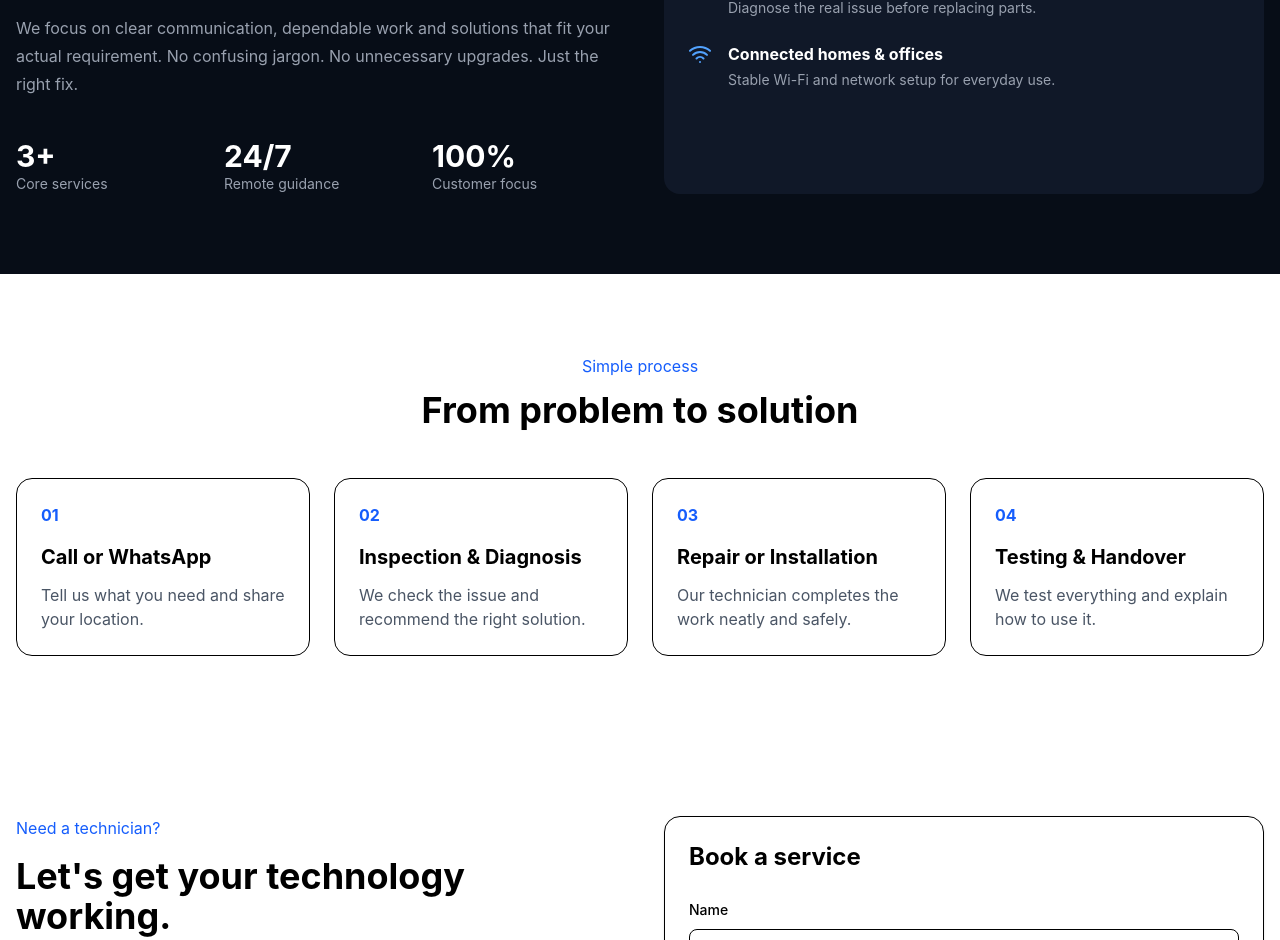
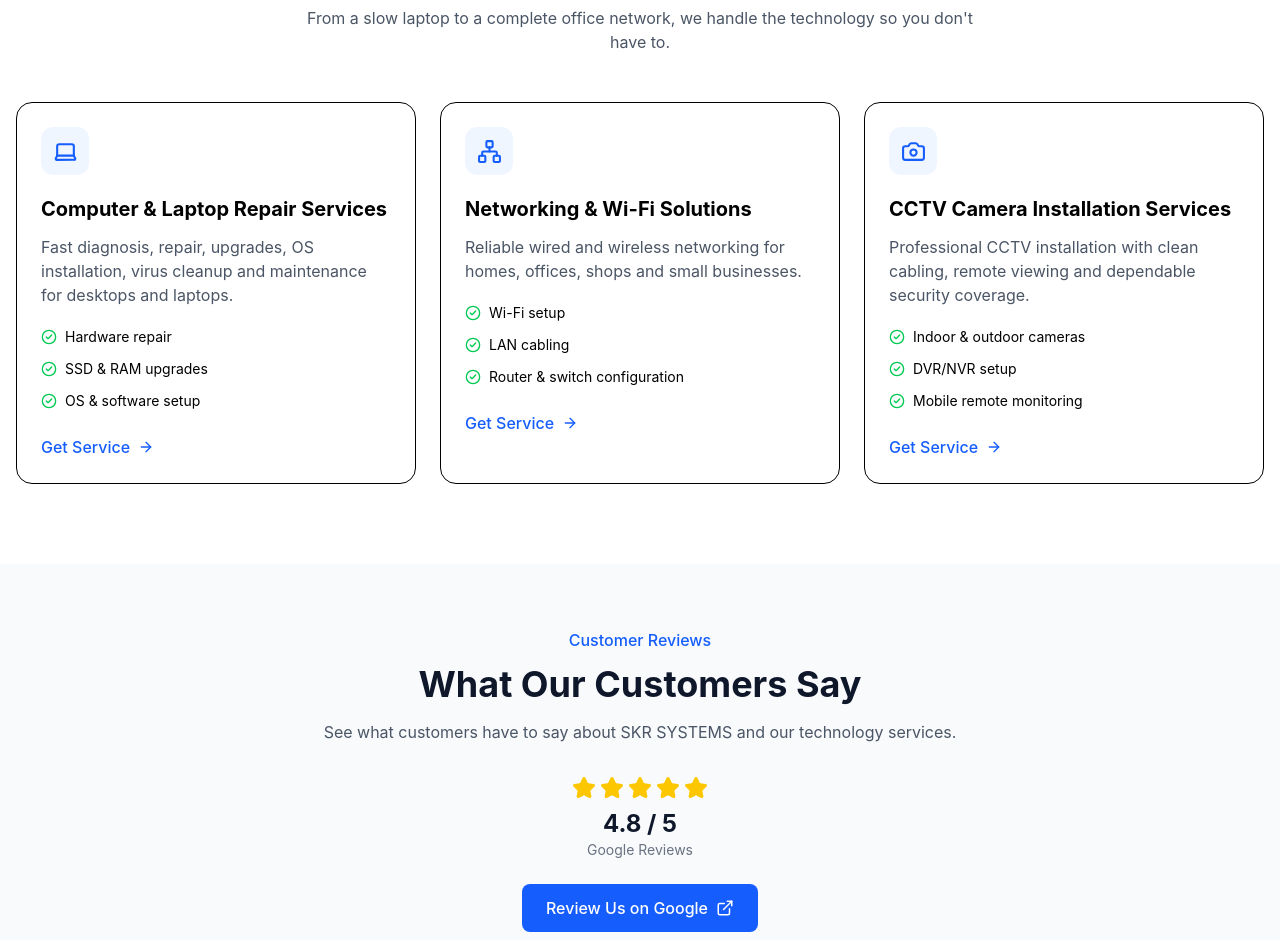
Before and after one commit to DineshSethu001/techCare-Project, a React (Vite) app in the folder techService/: page / in a window 1280 px wide. Shown: the part 1860-2800 px from the top of the page. Built offline with nearby package versions, Linux system fonts and the light colour scheme.

Commit message:
Add local SEO metadata and schema

```diff
--- a/techService/index.html
+++ b/techService/index.html
@@ -2,15 +2,109 @@
 <html lang="en">
   <head>
     <meta charset="UTF-8" />
-    <link rel="icon" type="image/jpeg+xml" href="/favicon.jpeg" />
-    <meta name="viewport" content="width=device-width, initial-scale=1.0" />
+
+    <link rel="icon" type="image/jpeg" href="/favicon.jpeg" />
+
     <meta
-  name="description"
-  content="SKR Systems provides reliable computer, laptop, networking and CCTV installation services."
-/>
-<title>SKR Systems | Computer, Hardware, Networking & CCTV Services in Vellore</title>  </head>
+      name="viewport"
+      content="width=device-width, initial-scale=1.0"
+    />
+
+    <!-- Primary SEO -->
+    <title>
+      SKR Systems | Computer, Hardware, Networking & CCTV Services in Vellore
+    </title>
+
+    <meta
+      name="description"
+      content="SKR SYSTEMS provides computer and laptop repair, hardware upgrades, networking, Wi-Fi, software installation and CCTV camera installation services in Vellore, Tamil Nadu."
+    />
+
+    <meta
+      name="robots"
+      content="index, follow"
+    />
+
+    <link
+      rel="canonical"
+      href="https://tech-care-project-2vrw.vercel.app/"
+    />
+
+    <!-- Open Graph -->
+    <meta
+      property="og:title"
+      content="SKR Systems | Computer, Hardware, Networking & CCTV Services in Vellore"
+    />
+
+    <meta
+      property="og:description"
+      content="Computer and laptop repair, hardware upgrades, networking, Wi-Fi and CCTV installation services in Vellore."
+    />
+
+    <meta
+      property="og:type"
+      content="website"
+    />
+
+    <meta
+      property="og:url"
+      content="https://tech-care-project-2vrw.vercel.app/"
+    />
+
+    <!-- Local Business Structured Data -->
+    <script type="application/ld+json">
+      {
+        "@context": "https://schema.org",
+        "@type": "LocalBusiness",
+        "name": "SKR SYSTEMS",
+        "description": "Computer, laptop, hardware, networking and CCTV installation services in Vellore, Tamil Nadu.",
+        "url": "https://tech-care-project-2vrw.vercel.app/",
+        "telephone": "+919789561762",
+
+        "address": {
+          "@type": "PostalAddress",
+          "streetAddress": "No. 88, Pillaiyar Kovil Street, Virupatchipuram",
+          "addressLocality": "Vellore",
+          "addressRegion": "Tamil Nadu",
+          "postalCode": "632002",
+          "addressCountry": "IN"
+        },
+
+        "areaServed": {
+          "@type": "City",
+          "name": "Vellore"
+        },
+
+        "serviceType": [
+          "Computer Repair",
+          "Laptop Repair",
+          "Computer Cleaning",
+          "Computer Upgrades",
+          "Custom PC Building",
+          "Hardware Installation",
+          "Software Installation",
+          "Windows Installation",
+          "Virus and Malware Removal",
+          "Screen Replacement",
+          "Networking Services",
+          "Wi-Fi Setup",
+          "LAN Installation",
+          "Router Configuration",
+          "Printer Network Setup",
+          "CCTV Camera Installation",
+          "DVR and NVR Setup",
+          "CCTV Maintenance"
+        ]
+      }
+    </script>
+  </head>
+
   <body>
     <div id="root"></div>
-    <script type="module" src="/src/main.jsx"></script>
+
+    <script
+      type="module"
+      src="/src/main.jsx"
+    ></script>
   </body>
 </html>
--- /dev/null
+++ b/techService/src/components/GoogleReviews.jsx
@@ -0,0 +1,65 @@
+import React from "react";
+import { Star, ExternalLink } from "lucide-react";
+
+const GOOGLE_REVIEW_URL = "YOUR_GOOGLE_REVIEW_LINK";
+
+const GoogleReviews = () => {
+  return (
+    <section className="bg-slate-50 py-16">
+      <div className="container mx-auto px-4">
+
+        <div className="mx-auto max-w-2xl text-center">
+
+          <span className="font-medium text-blue-600">
+            Customer Reviews
+          </span>
+
+          <h2 className="mt-3 text-4xl font-bold text-slate-900">
+            What Our Customers Say
+          </h2>
+
+          <p className="mt-4 text-gray-600">
+            See what customers have to say about
+            SKR SYSTEMS and our technology services.
+          </p>
+
+          <div className="mt-8 flex flex-col items-center">
+
+            <div className="flex items-center gap-1">
+              {[1, 2, 3, 4, 5].map((star) => (
+                <Star
+                  key={star}
+                  size={24}
+                  className="fill-yellow-400 text-yellow-400"
+                />
+              ))}
+            </div>
+
+            <p className="mt-2 text-2xl font-bold text-slate-900">
+              4.8 / 5
+            </p>
+
+            <p className="text-sm text-gray-500">
+              Google Reviews
+            </p>
+
+          </div>
+
+          <a
+            href={GOOGLE_REVIEW_URL}
+            target="_blank"
+            rel="noopener noreferrer"
+            className="mt-6 inline-flex items-center gap-2 rounded-lg bg-blue-600 px-6 py-3 font-medium text-white transition hover:bg-blue-700"
+          >
+            Review Us on Google
+            <ExternalLink size={18} />
+          </a>
+
+        </div>
+
+      </div>
+    </section>
+  );
+};
+
+export default GoogleReviews;
--- a/techService/src/pages/Home.jsx
+++ b/techService/src/pages/Home.jsx
@@ -8,7 +8,7 @@ import Process from "../components/Process";
 import Contact from "../components/Contact";
 import Footer from "../components/Footer";
 import FloatingWhatsApp from "../components/FloatingWhatsApp";
-
+import GoogleReviews from "../components/GoogleReviews";
 const Home = () => {
   return (
     <>
@@ -23,6 +23,15 @@ const Home = () => {
         <section id="services">
           <Services />
         </section>
+        <section id="services">
+  <Services />
+</section>
+
+<GoogleReviews />
+
+<section id="about">
+  <About />
+</section>
 
         <section id="about">
           <About />
```
Also changed, not shown: 2 other files (tests, documents, lock files or other folders).
